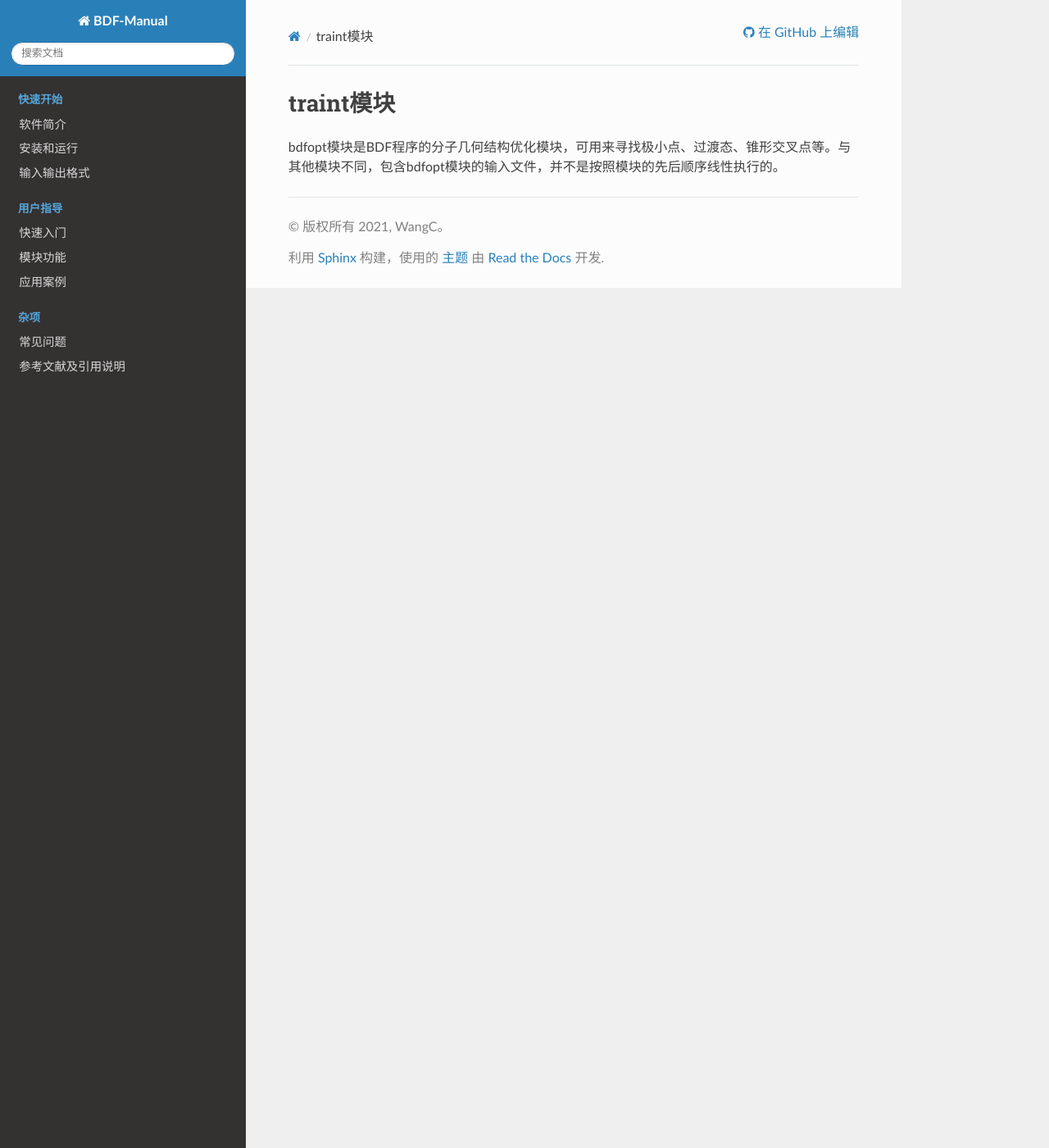
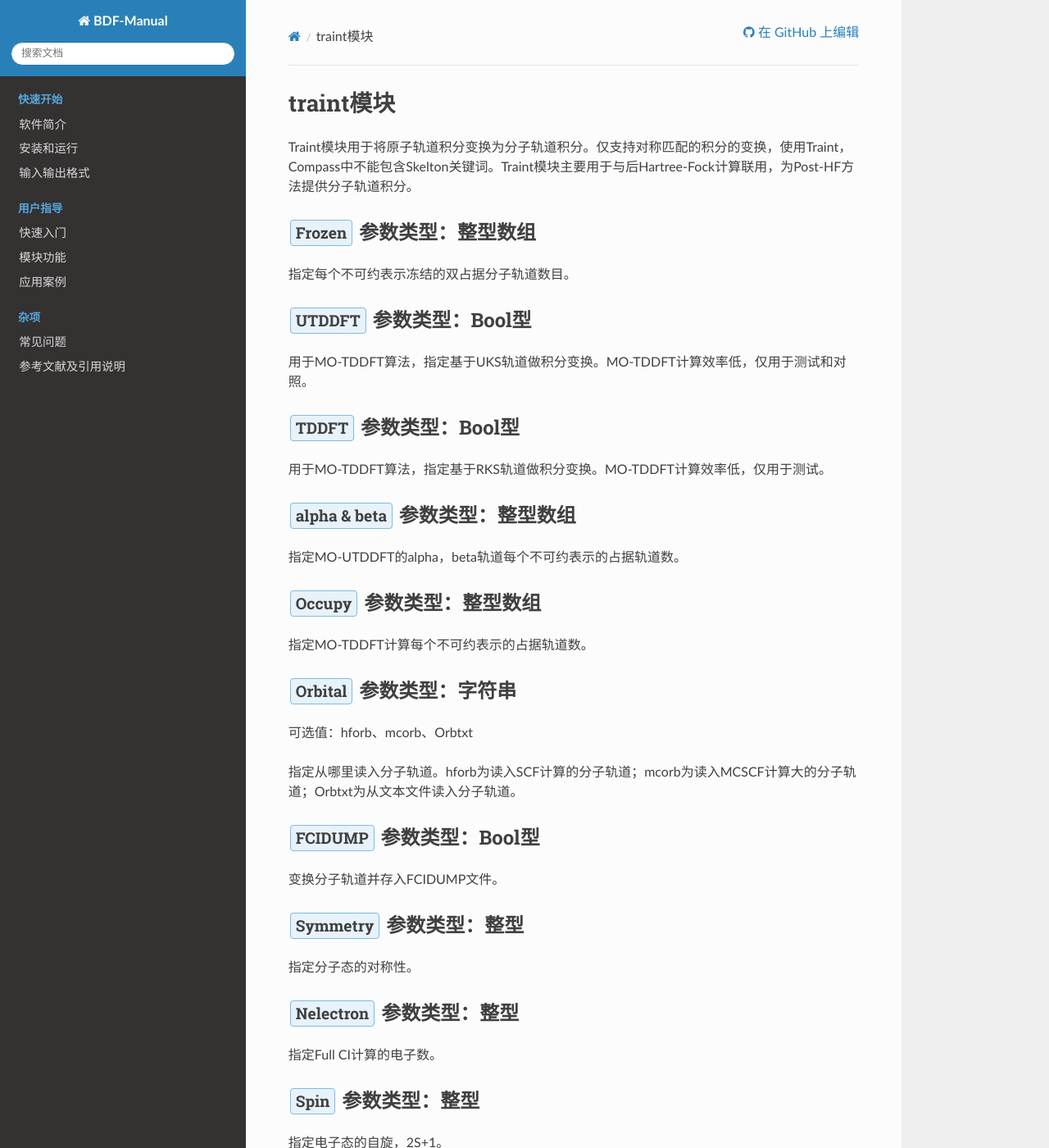
Before and after one commit to BDF-manual-maintenance/BDF-Manual, a Sphinx documentation site: the page built from source/module/traint.rst, in a window 1280 px wide and 1400 px high. Shown: the whole window at 82% size. Built offline with Sphinx 7.4.7 and the Read the Docs theme 2.0.0, drawn with Linux system fonts in a browser that asks for light colours; pages that are not in the unit, such as notebooks, are missing from menus.

Commit message:
Update traint.rst

```diff
--- a/source/module/traint.rst
+++ b/source/module/traint.rst
@@ -1,3 +1,45 @@
 traint模块
 ================================================
-bdfopt模块是BDF程序的分子几何结构优化模块，可用来寻找极小点、过渡态、锥形交叉点等。与其他模块不同，包含bdfopt模块的输入文件，并不是按照模块的先后顺序线性执行的。
+Traint模块用于将原子轨道积分变换为分子轨道积分。仅支持对称匹配的积分的变换，使用Traint，Compass中不能包含Skelton关键词。Traint模块主要用于与后Hartree-Fock计算联用，为Post-HF方法提供分子轨道积分。
+
+:guilabel:`Frozen` 参数类型：整型数组
+---------------------------------------------------
+指定每个不可约表示冻结的双占据分子轨道数目。
+
+:guilabel:`UTDDFT` 参数类型：Bool型
+------------------------------------------------
+用于MO-TDDFT算法，指定基于UKS轨道做积分变换。MO-TDDFT计算效率低，仅用于测试和对照。
+
+:guilabel:`TDDFT` 参数类型：Bool型
+---------------------------------------------------
+用于MO-TDDFT算法，指定基于RKS轨道做积分变换。MO-TDDFT计算效率低，仅用于测试。
+
+:guilabel:`alpha & beta` 参数类型：整型数组
+------------------------------------------------
+指定MO-UTDDFT的alpha，beta轨道每个不可约表示的占据轨道数。
+
+:guilabel:`Occupy` 参数类型：整型数组
+---------------------------------------------------
+指定MO-TDDFT计算每个不可约表示的占据轨道数。
+
+:guilabel:`Orbital` 参数类型：字符串
+------------------------------------------------
+可选值：hforb、mcorb、Orbtxt
+
+指定从哪里读入分子轨道。hforb为读入SCF计算的分子轨道；mcorb为读入MCSCF计算大的分子轨道；Orbtxt为从文本文件读入分子轨道。
+
+:guilabel:`FCIDUMP` 参数类型：Bool型
+---------------------------------------------------
+变换分子轨道并存入FCIDUMP文件。
+
+:guilabel:`Symmetry` 参数类型：整型
+------------------------------------------------
+指定分子态的对称性。
+
+:guilabel:`Nelectron` 参数类型：整型
+---------------------------------------------------
+指定Full CI计算的电子数。
+
+:guilabel:`Spin` 参数类型：整型
+------------------------------------------------
+指定电子态的自旋，2S+1。
```
